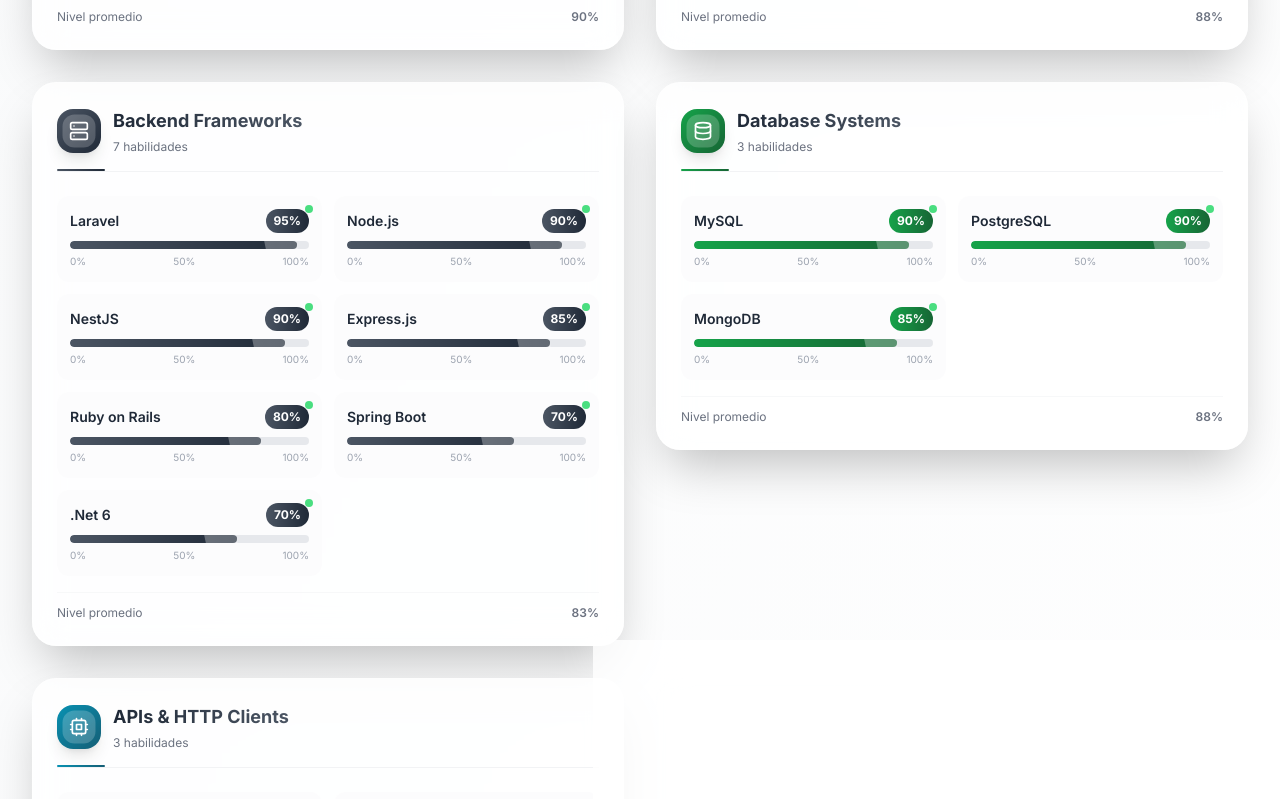
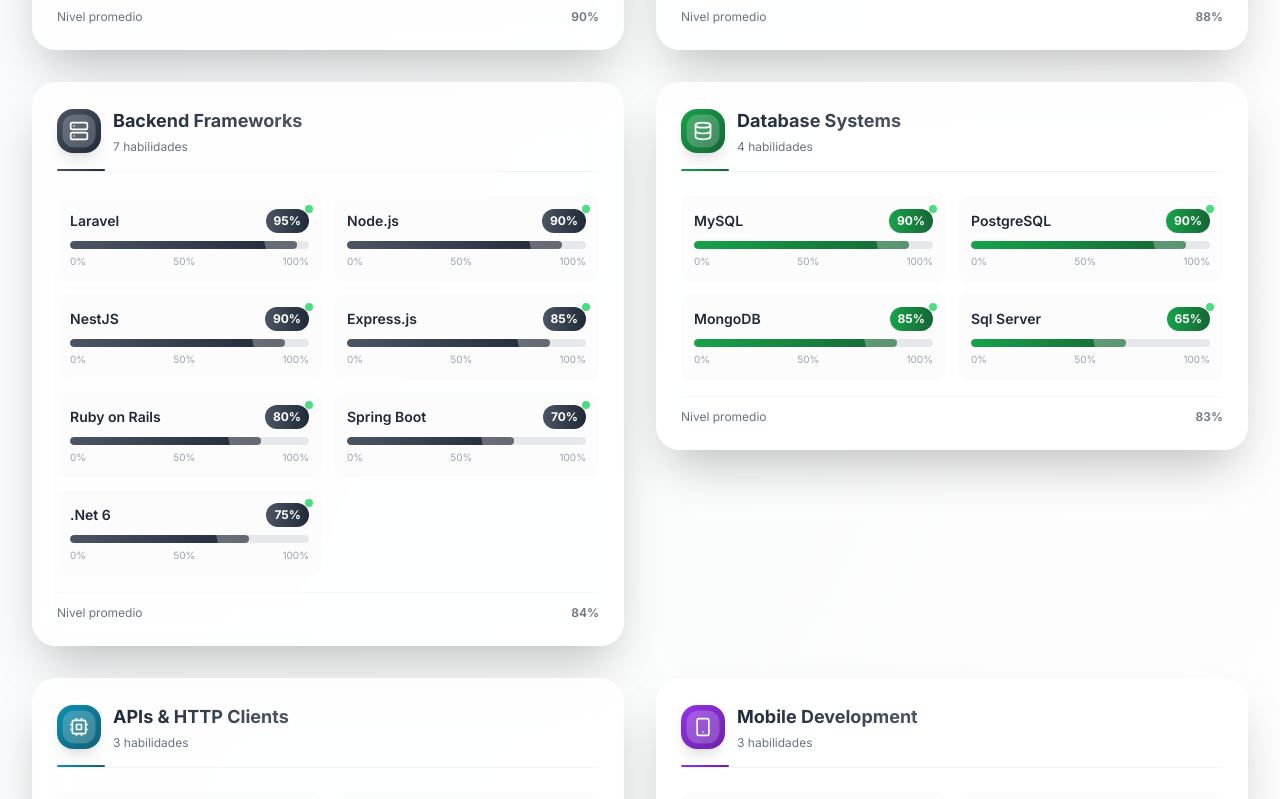
Before and after one commit to RonalAyra/ronal_ayra_revollo, a React (Vite) app: page / in a window 1280 px wide. Shown: the part 2180-2979 px from the top of the page. Built offline with nearby package versions, Linux system fonts and the light colour scheme.

Commit message:
update cv

```diff
--- a/src/data/experiencedata.ts
+++ b/src/data/experiencedata.ts
@@ -12,7 +12,7 @@
       "Desarrollo y mantenimiento de funcionalidades clave del sistema tributario.",
       "Integración de servicios backend en .NET 6 y desarrollo frontend con Angular.",
     ],
-    technologies: [".NET 6", "Angular", "SQL Server", "SIAT", ""],
+    technologies: [".NET 6", "Angular", "SQL Server", "SIAT", "Sql Server"],
   },
   {
     id: 2,
--- a/src/data/skillsdata.ts
+++ b/src/data/skillsdata.ts
@@ -44,7 +44,7 @@
       { name: "Express.js", level: 85 },
       { name: "Ruby on Rails", level: 80 },
       { name: "Spring Boot", level: 70 },
-      { name: ".Net 6", level: 70 },
+      { name: ".Net 6", level: 75 },
     ],
   },
   {
@@ -55,6 +55,7 @@
       { name: "MySQL", level: 90 },
       { name: "PostgreSQL", level: 90 },
       { name: "MongoDB", level: 85 },
+      { name: "Sql Server", level: 65 },
     ],
   },
   {
```
